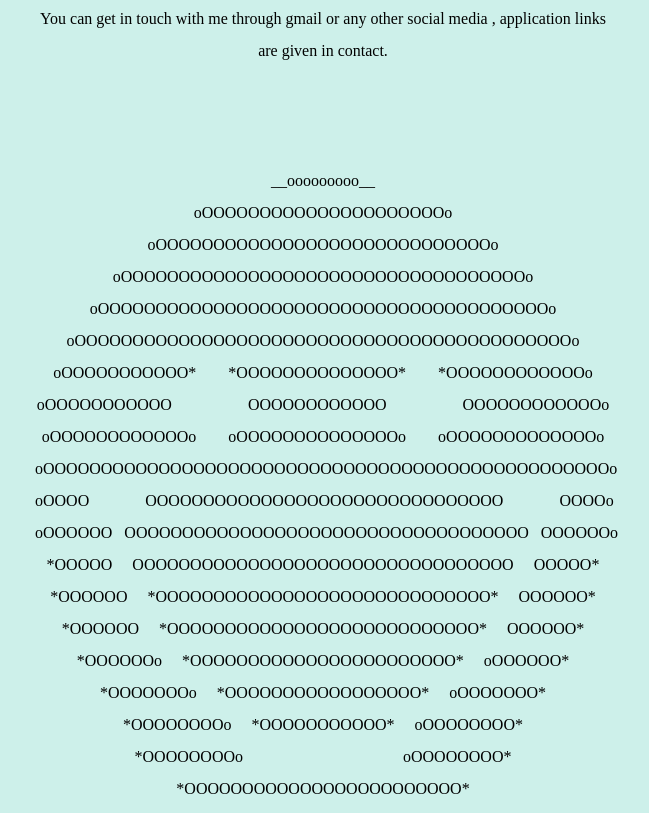
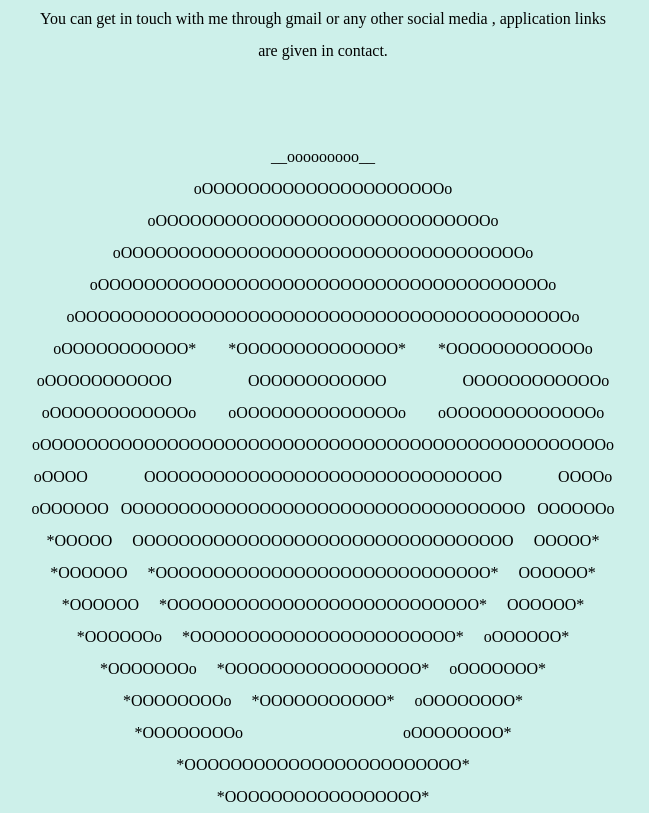
Before and after one commit to sambhavjain1234/CV2, a plain HTML site: page index.html in a window 1280 px wide. Shown: the part 1842-2655 px from the top of the page, without its empty margins (317-966 px from the left). Drawn offline with Linux system fonts and the light colour scheme.

Commit message:
Update index.html

```diff
--- a/index.html
+++ b/index.html
@@ -67,7 +67,7 @@
 
 </div>-->
 &nbsp;
-<p class="intro">
+<p>
 __ooooooooo__ <br>
 oOOOOOOOOOOOOOOOOOOOOOo  <br>
 oOOOOOOOOOOOOOOOOOOOOOOOOOOOOOo  <br>
```
